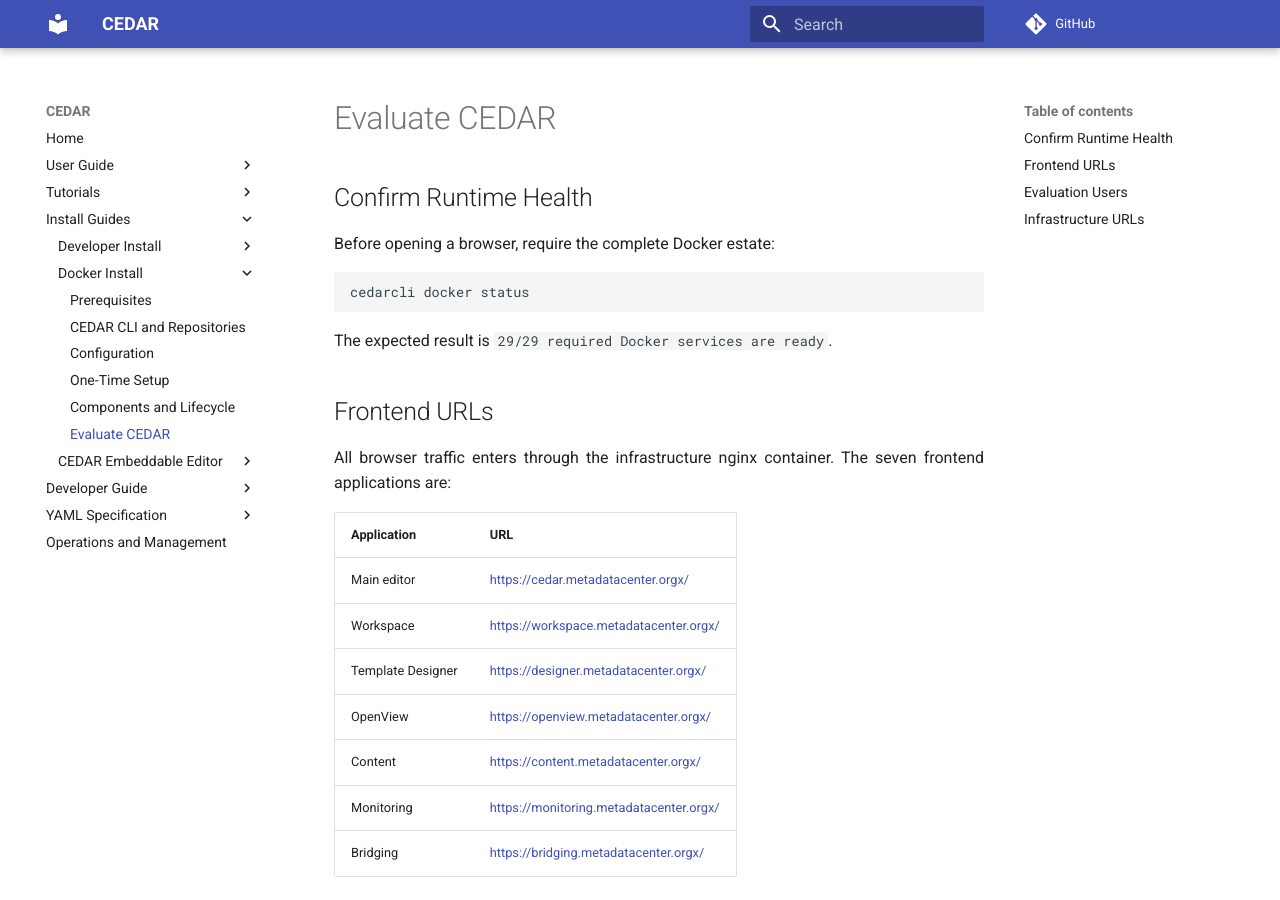
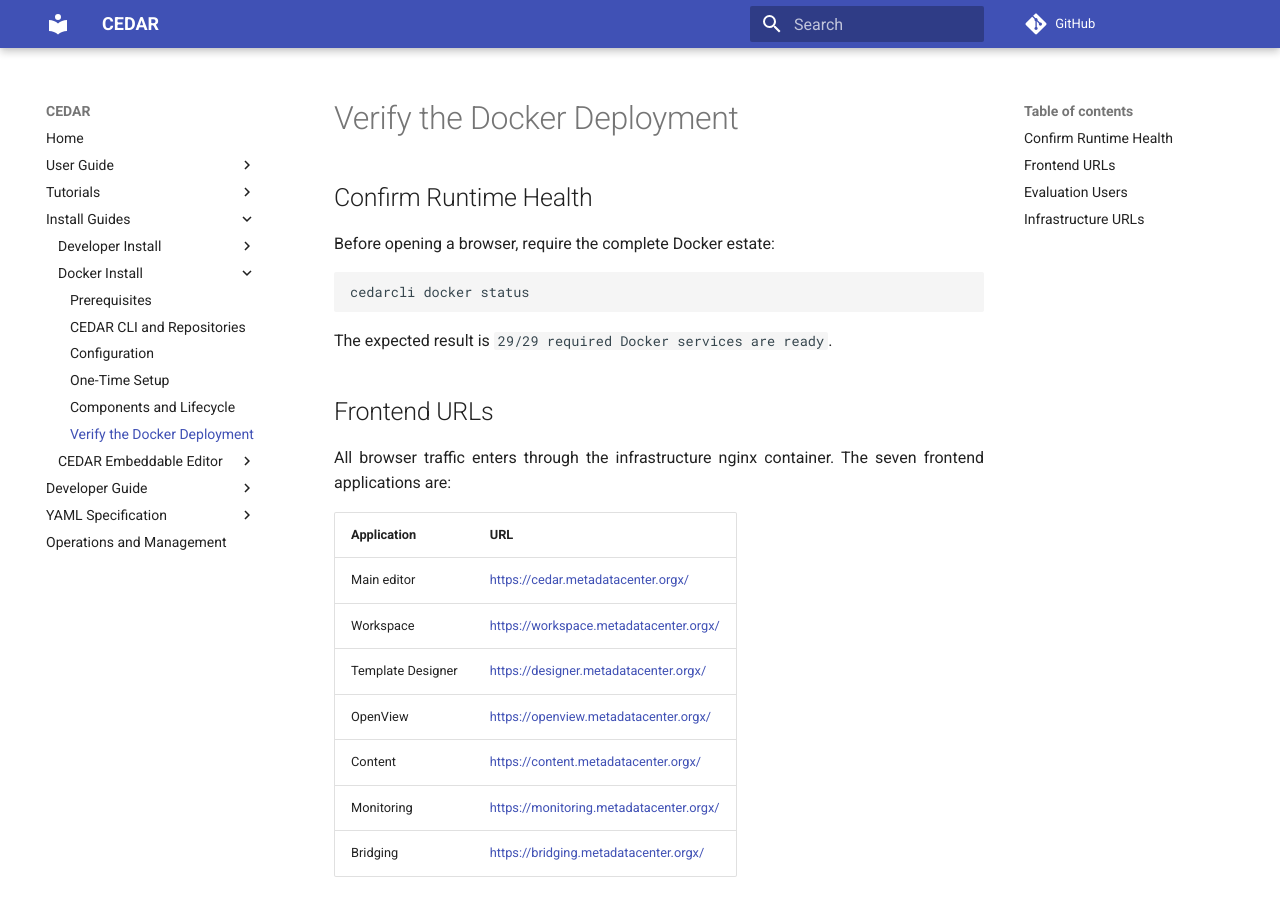
Before and after one commit to metadatacenter/cedar-mkdocs, an MkDocs documentation site: the page built from docs/install-docker-eval/evaluate-cedar.md, in a window 1280 px wide and 900 px high. Built offline with MkDocs 1.6.1 and Material for MkDocs 9.7.7, drawn with Linux system fonts in a browser that asks for light colours; comment, search, counter and statistics services are not loaded.

Commit message:
docs: clarify Docker verification page title

```diff
--- a/docs/install-docker-eval/evaluate-cedar.md
+++ b/docs/install-docker-eval/evaluate-cedar.md
@@ -1,4 +1,4 @@
-# Evaluate CEDAR
+# Verify the Docker Deployment
 
 ## Confirm Runtime Health
 
--- a/mkdocs.yml
+++ b/mkdocs.yml
@@ -84,7 +84,7 @@
           - install-docker-eval/configuration.md
           - install-docker-eval/one-time-setup.md
           - install-docker-eval/components.md
-          - install-docker-eval/evaluate-cedar.md
+          - Verify the Docker Deployment: install-docker-eval/evaluate-cedar.md
 
       - CEDAR Embeddable Editor:
           - cedar-embeddable-editor/intro/index.md
```
